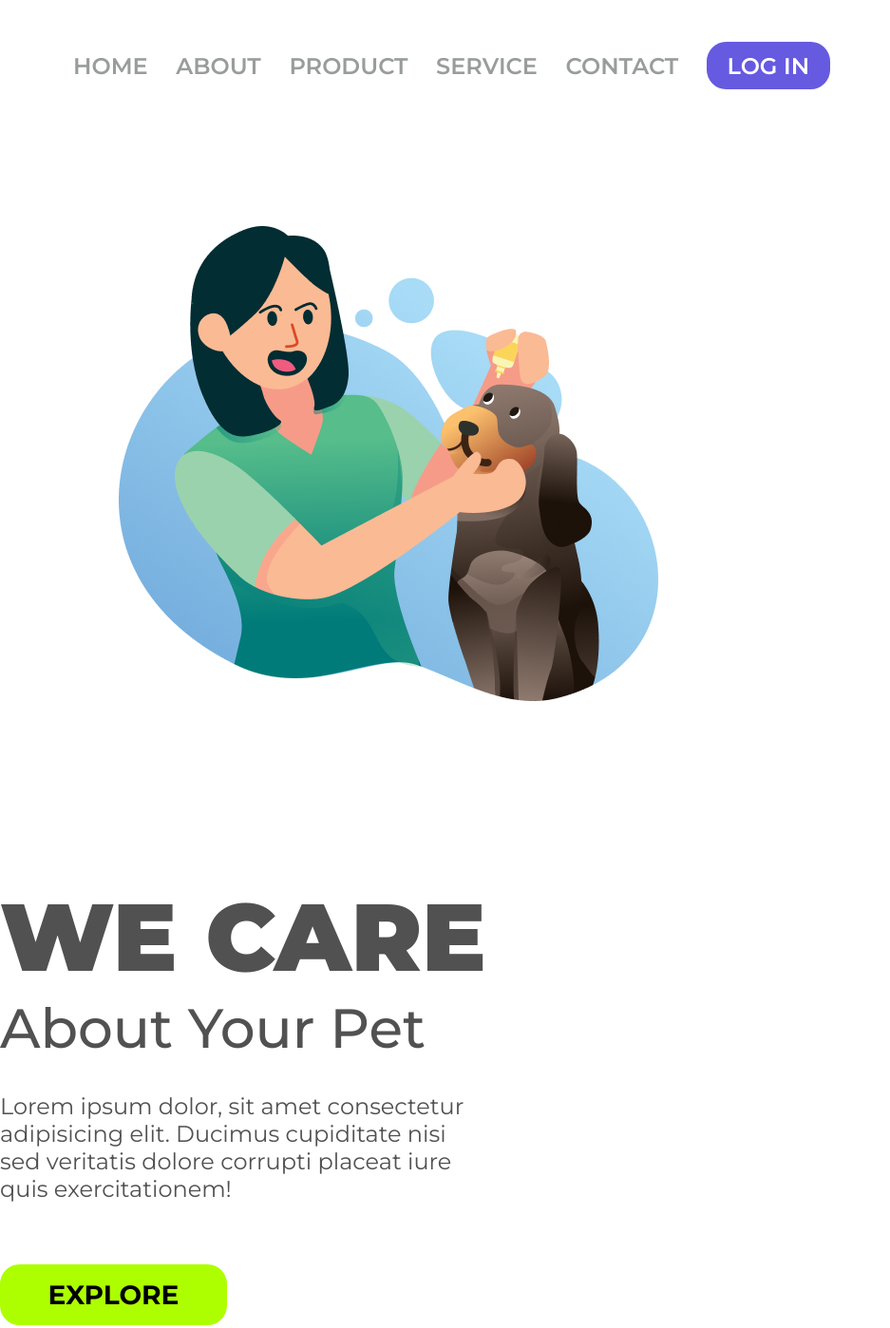
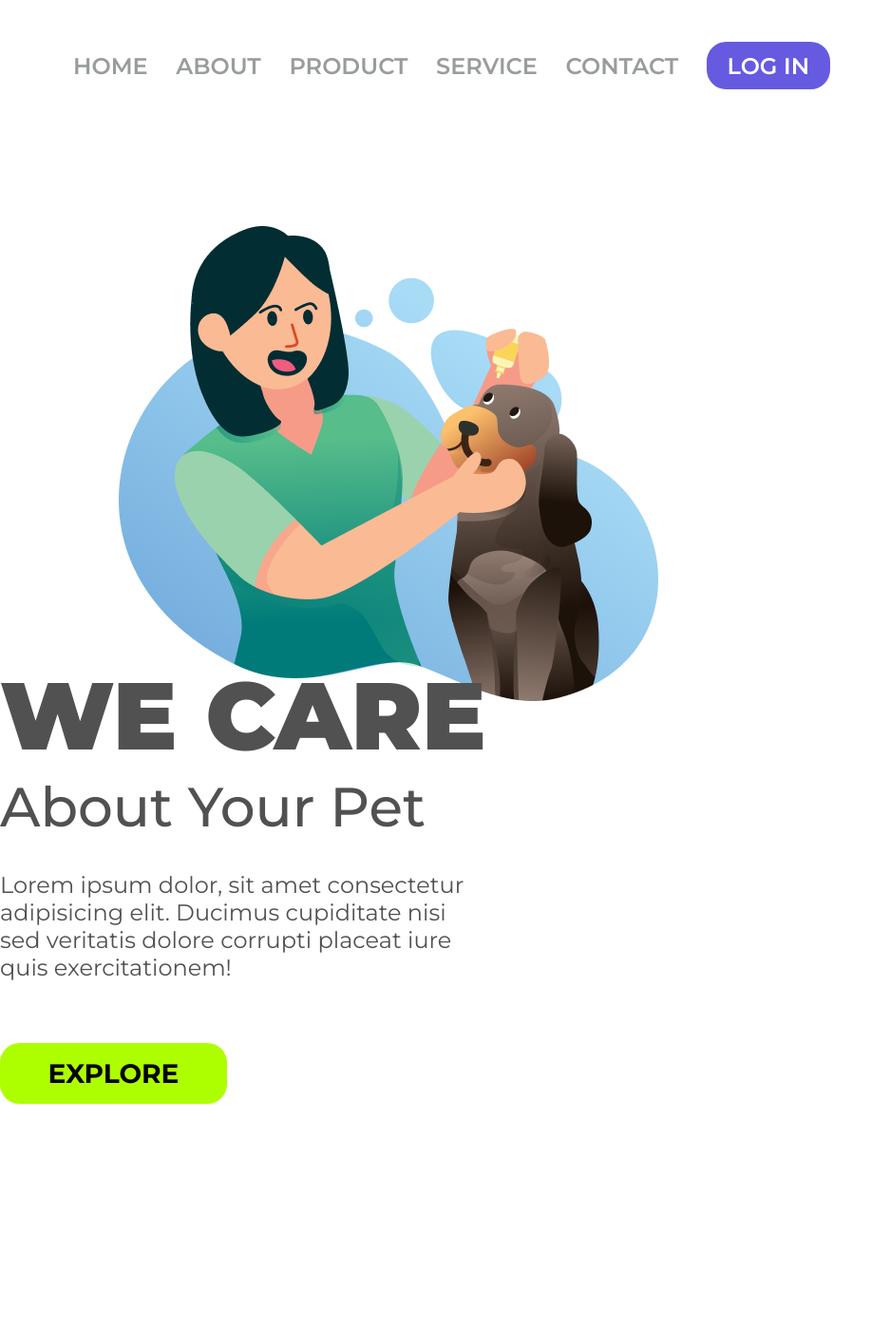
Before and after one commit to AlanGomes-Dev/We-Care, a plain HTML site: page Index.html in a window 1280 px wide. Shown: the whole page at 95% size, without its empty margins (0-937 px from the left). After the commit the page ends 1202 px from the top, so only its background shows below. Drawn offline with Linux system fonts and the light colour scheme.

Commit message:
Alinhamentp da section com a image

```diff
--- a/style.css
+++ b/style.css
@@ -27,20 +27,20 @@ a {
     background: #665AE1;
     border-radius: 20.5px;
     border: none;
+    cursor: pointer;
 }
 
 img {
     width: 568px;
     height: 500px;
-    margin: 0 86px 183px 125px;
+    margin: 0 86px -50px 125px;
     display: inline-block;
 }
 
 section {
     display: inline-block;
     color: #515151;
-    margin-bottom: 243px;
-
+    margin-bottom: 40px;
 }
 
 h1 {
@@ -68,4 +68,5 @@ p {
     border-radius: 20.5px;
     background: #ADFF00;
     border: none;
+    cursor: pointer;
 }
```
